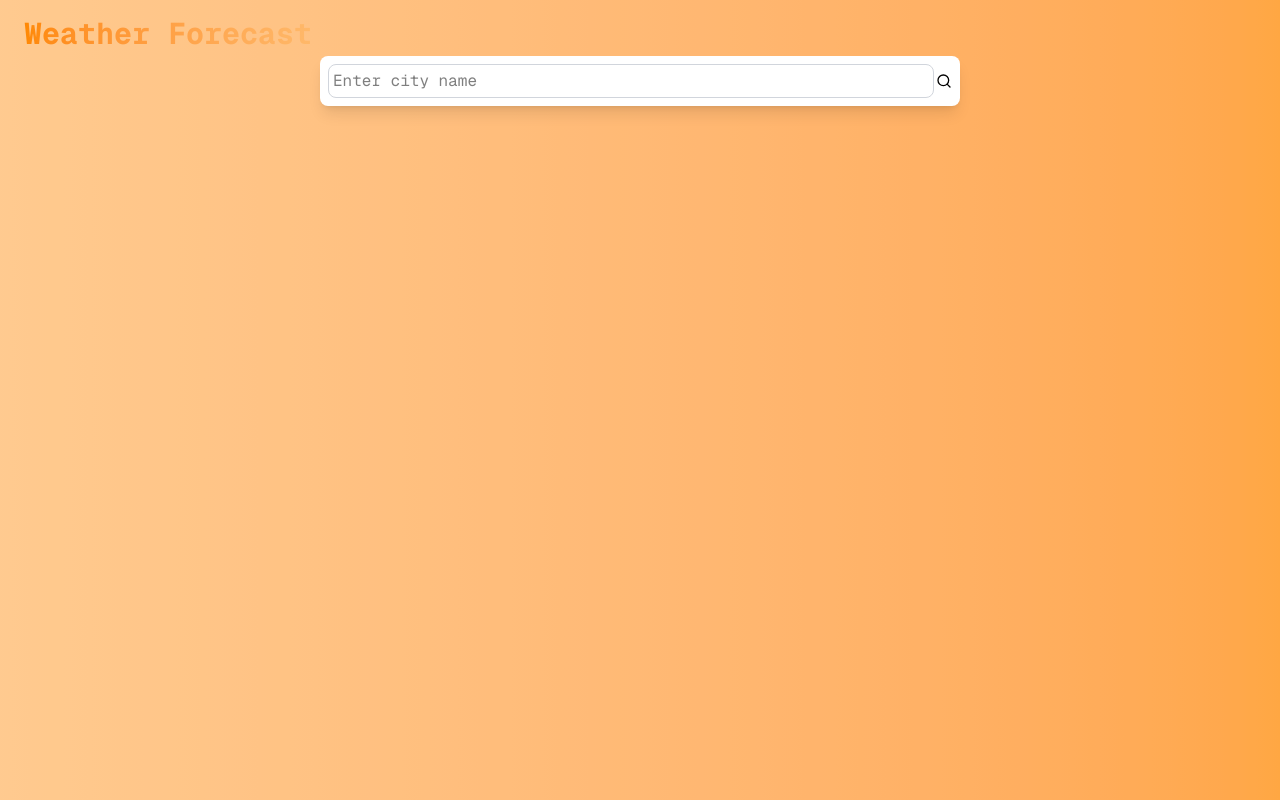
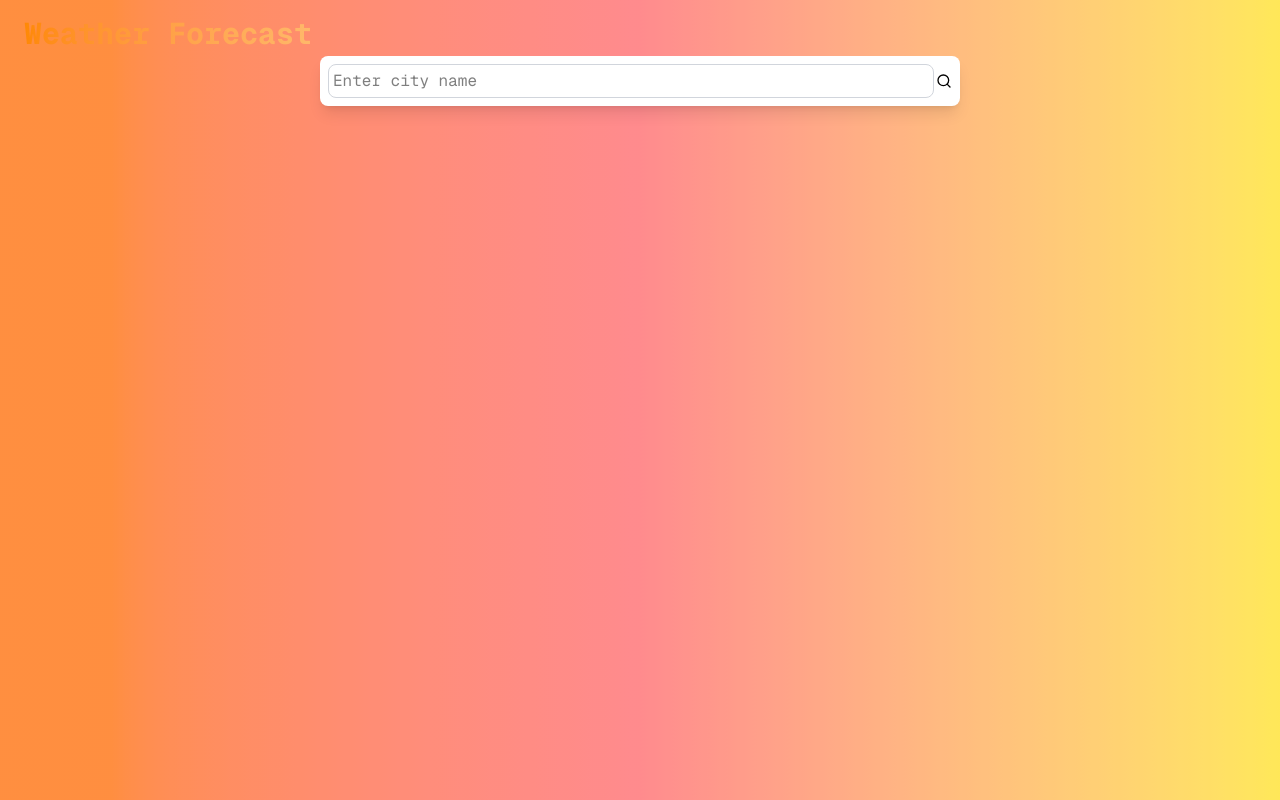
Before and after one commit to Lincoln-Madaraka/weather-forecast-app, a Next.js app in the folder weather-forecast-app/: page / in a window 1280 px wide. Built offline with nearby package versions, Linux system fonts and the light colour scheme; no server answers.

Commit message:
updated Color Logo

```diff
--- a/weather-forecast-app/app/page.tsx
+++ b/weather-forecast-app/app/page.tsx
@@ -29,7 +29,7 @@ const Home = () => {
   }
 };
      return (
-     <div className="bg-cover bg-gradient-to-r from-orange-300 to-orange-400 h-screen">
+     <div className="bg-cover bg-gradient-to-r from-orange-500 via-red-400 to-yellow-300 h-screen">
       <div className ="bg-white/25 w-full rounded-ig flex flex-col h-full" >
       {/* INPUT AND LOGO */}
           {/* Logo */}
```
